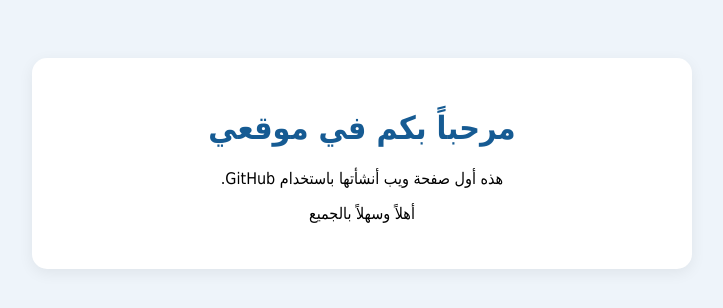
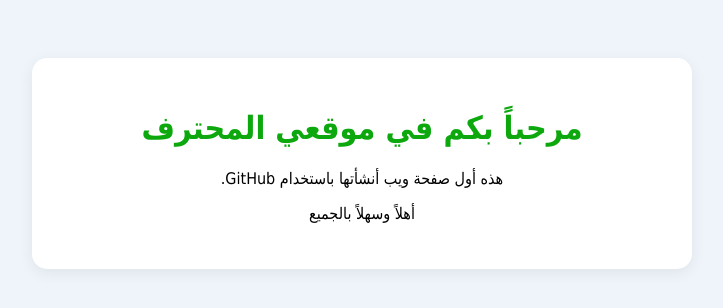
Before and after one commit to m3zinalmamari/life, a plain HTML site: page index.html in a window 1280 px wide. Shown: the whole page, without its empty margins (278-1001 px from the left). Drawn offline with Linux system fonts and the light colour scheme.

Commit message:
Update index.html

```diff
--- a/index.html
+++ b/index.html
@@ -12,7 +12,7 @@
             text-align: center;
             padding: 50px 20px;
         }
-        h1 { color: #165b93; }
+        h1 { color:#0ca80e }
         .card {
             background: white;
             padding: 30px;
@@ -25,7 +25,7 @@
 </head>
 <body>
     <div class="card">
-        <h1>مرحباً بكم في موقعي</h1>
+        <h1>   مرحباً بكم في موقعي المحترف</h1>
         <p>هذه أول صفحة ويب أنشأتها باستخدام GitHub.</p>
         <p>أهلاً وسهلاً بالجميع</p>
     </div>
```
